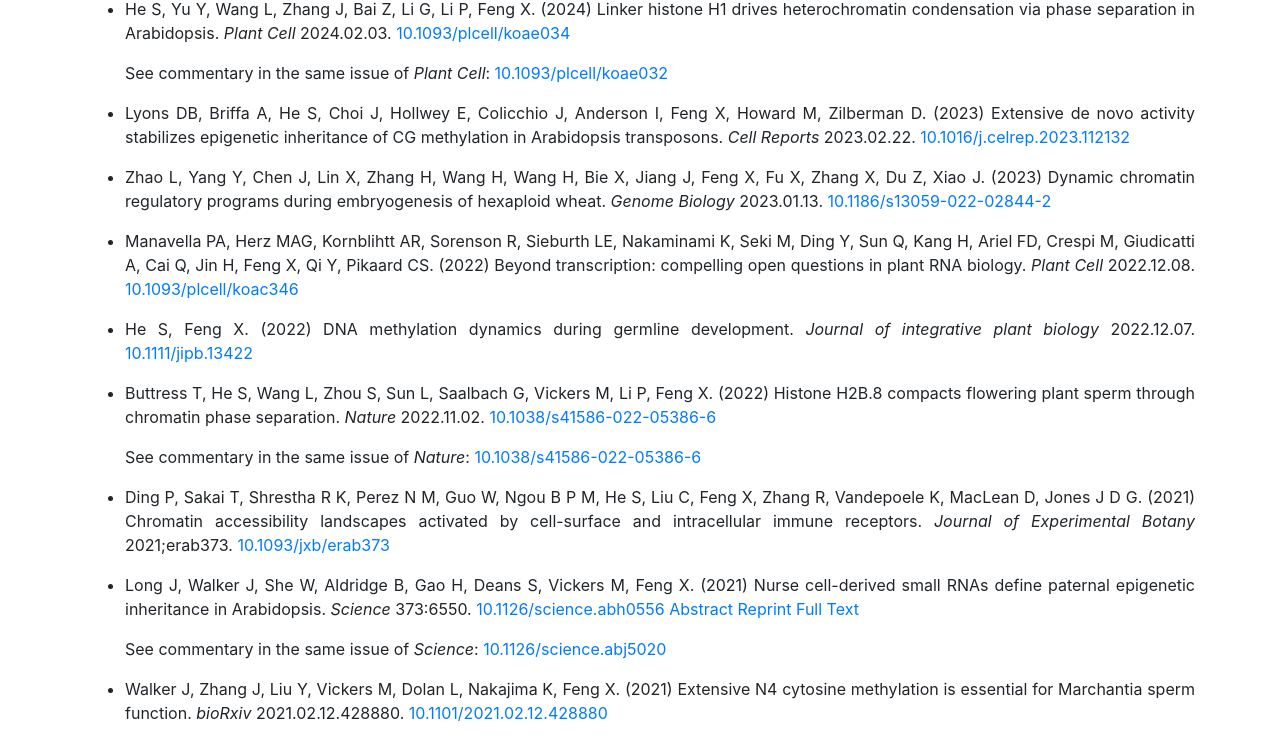
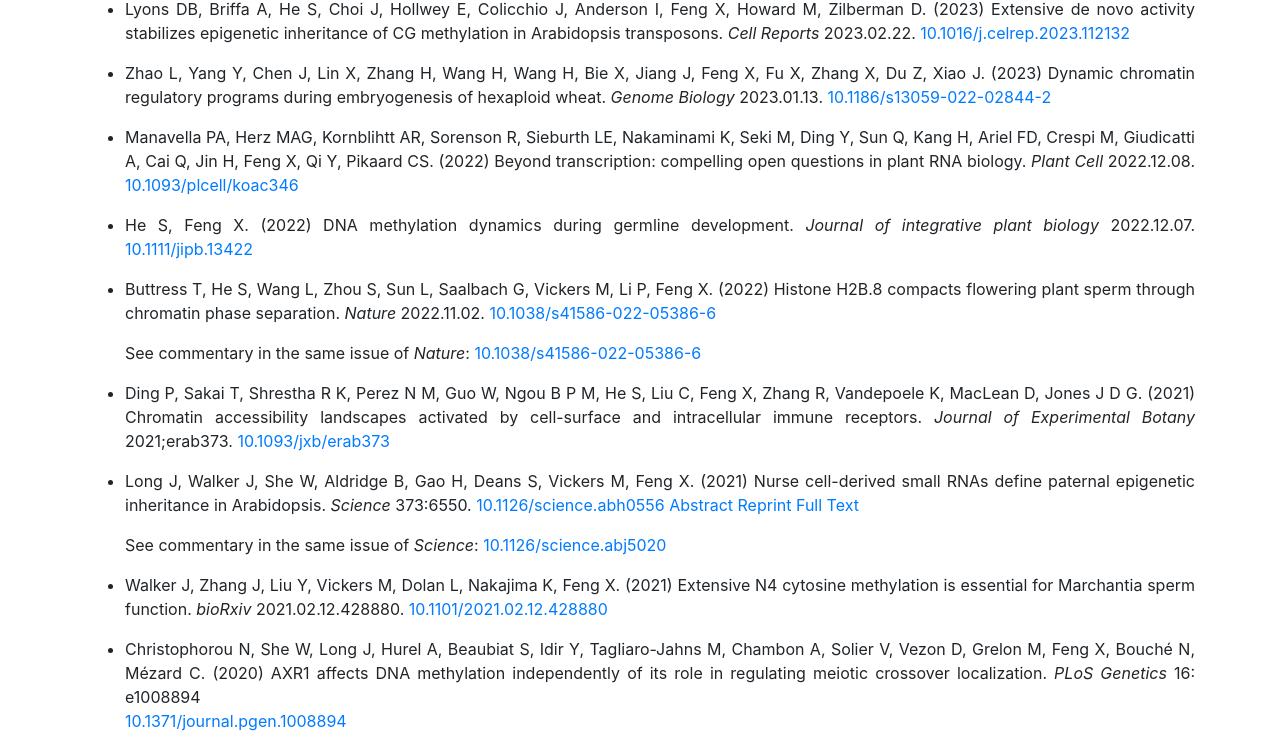
Before and after one commit to martinjvickers/website, a website: page Publications.html in a window 1280 px wide. Shown: the part 163-901 px from the top of the page. Drawn offline with Linux system fonts and the light colour scheme; no server answers.

Commit message:
add publication(publication.html)

```diff
--- a/Publications.html
+++ b/Publications.html
@@ -70,14 +70,9 @@
         <p>Publications from the lab are listed below using the <a href='https://www.semanticscholar.org/'>Semantic Scholar</a> API.</p>
 -->
         <ul>
-
-          <li><p>He S, Yu Y, Wang L, Zhang J, Bai Z, Li G, Li P, Feng X.  (2024) Linker histone H1 drives heterochromatin condensation via phase separation in Arabidopsis. <i>Plant Cell</i> 2024.02.03. <a href="https://doi.org/10.1093/plcell/koae034">10.1093/plcell/koae034</a></p></li>
-
-          <p>See commentary in the same issue of <i>Plant Cell</i>: <a href="https://doi.org/10.1093/plcell/koae032">10.1093/plcell/koae032</a></p></li>
-
           <li><p>Lyons DB, Briffa A, He S, Choi J, Hollwey E, Colicchio J, Anderson I, Feng X, Howard M, Zilberman D.  (2023) Extensive de novo activity stabilizes epigenetic inheritance of CG methylation in Arabidopsis transposons. <i>Cell Reports</i> 2023.02.22. <a href="https://www.sciencedirect.com/science/article/pii/S2211124723001432?via%3Dihub">10.1016/j.celrep.2023.112132</a></p></li>
 
-          <li><p>Zhao L, Yang Y, Chen J, Lin X, Zhang H, Wang H, Wang H, Bie X, Jiang J, Feng X, Fu X, Zhang X,  Du Z,  Xiao J.  (2023) Dynamic chromatin regulatory programs during embryogenesis of hexaploid wheat. <i>Genome Biology</i> 2023.01.13. <a href="https://genomebiology.biomedcentral.com/articles/10.1186/s13059-022-02844-2">10.1186/s13059-022-02844-2</a></p></li>
+          <li><p>Zhao L, Yang Y, Chen J, Lin X, Zhang H, Wang H, Wang H, Bie X, Jiang J, Feng X, Fu X, Zhang X, Du Z, Xiao J.  (2023) Dynamic chromatin regulatory programs during embryogenesis of hexaploid wheat. <i>Genome Biology</i> 2023.01.13. <a href="https://genomebiology.biomedcentral.com/articles/10.1186/s13059-022-02844-2">10.1186/s13059-022-02844-2</a></p></li>
 
           <li><p>Manavella PA, Herz MAG, Kornblihtt AR, Sorenson R, Sieburth LE, Nakaminami K, Seki M, Ding Y, Sun Q, Kang H, Ariel FD, Crespi M, Giudicatti A, Cai Q, Jin H, Feng X, Qi Y, Pikaard CS.  (2022) Beyond transcription: compelling open questions in plant RNA biology. <i>Plant Cell</i> 2022.12.08. <a href="https://academic.oup.com/plcell/advance-article/doi/10.1093/plcell/koac346/6883923">10.1093/plcell/koac346</a></p></li>
 
```
